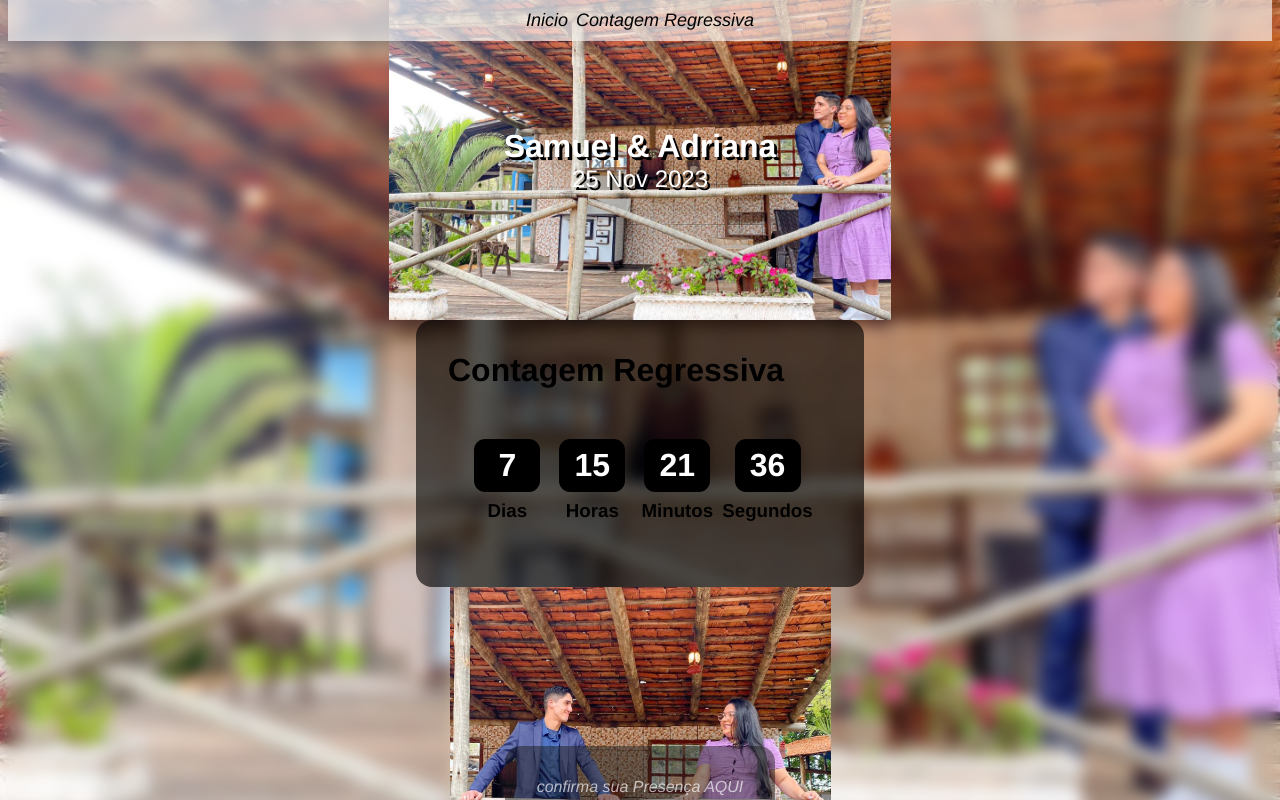
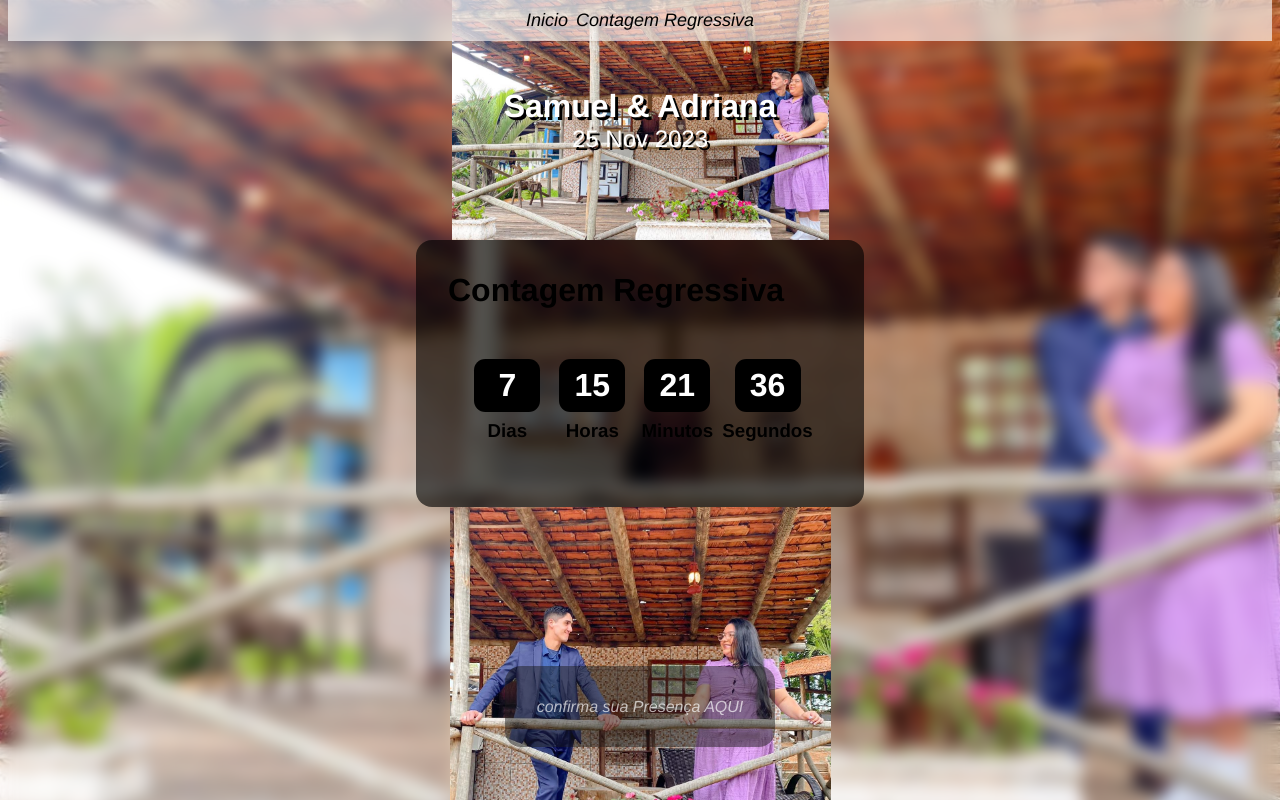
Before and after one commit to SamuelLopes-216/noivado, a React (Create React App) app: page / in a window 1280 px wide. Shown: the top 800 px of the page. Built offline with nearby package versions, Linux system fonts and the light colour scheme.

Commit message:
Update App.css

```diff
--- a/src/App.css
+++ b/src/App.css
@@ -41,7 +41,7 @@
 }
 
 .name{
-  min-height: 40vh;
+  min-height: 30vh;
   min-width: 30%;
   display: flex;
   justify-content: top;
```
